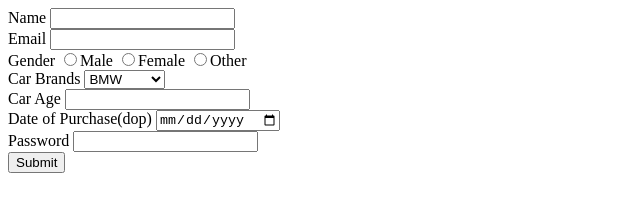
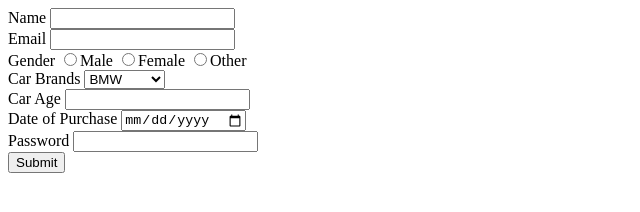
Before and after one commit to acciojob/car-insurance-form-ashkdaywalker, a website: page main.html in a window 1280 px wide. Shown: the full height of the page, 0-640 px from the left. Drawn offline with Linux system fonts and the light colour scheme.

Commit message:
Update main.html

```diff
--- a/main.html
+++ b/main.html
@@ -27,11 +27,11 @@
             <option value="mercedez">Mercedez</option>
         </select>
         <br>
-        <label for="carage"> Car Age</label>
-        <input type="number" id="age" required>
+        <label for="carage">Car Age</label>
+        <input type="number" id="carage" required>
         <br>
-        <label for="date of purchase">Date of Purchase(dop)</label>
-        <input type="date" id="dob" required>
+        <label for="dop">Date of Purchase</label>
+        <input type="date" id="dop" required>
         <br>
         <label for="password">Password</label>
         <input type="password" id="password" required>
```
